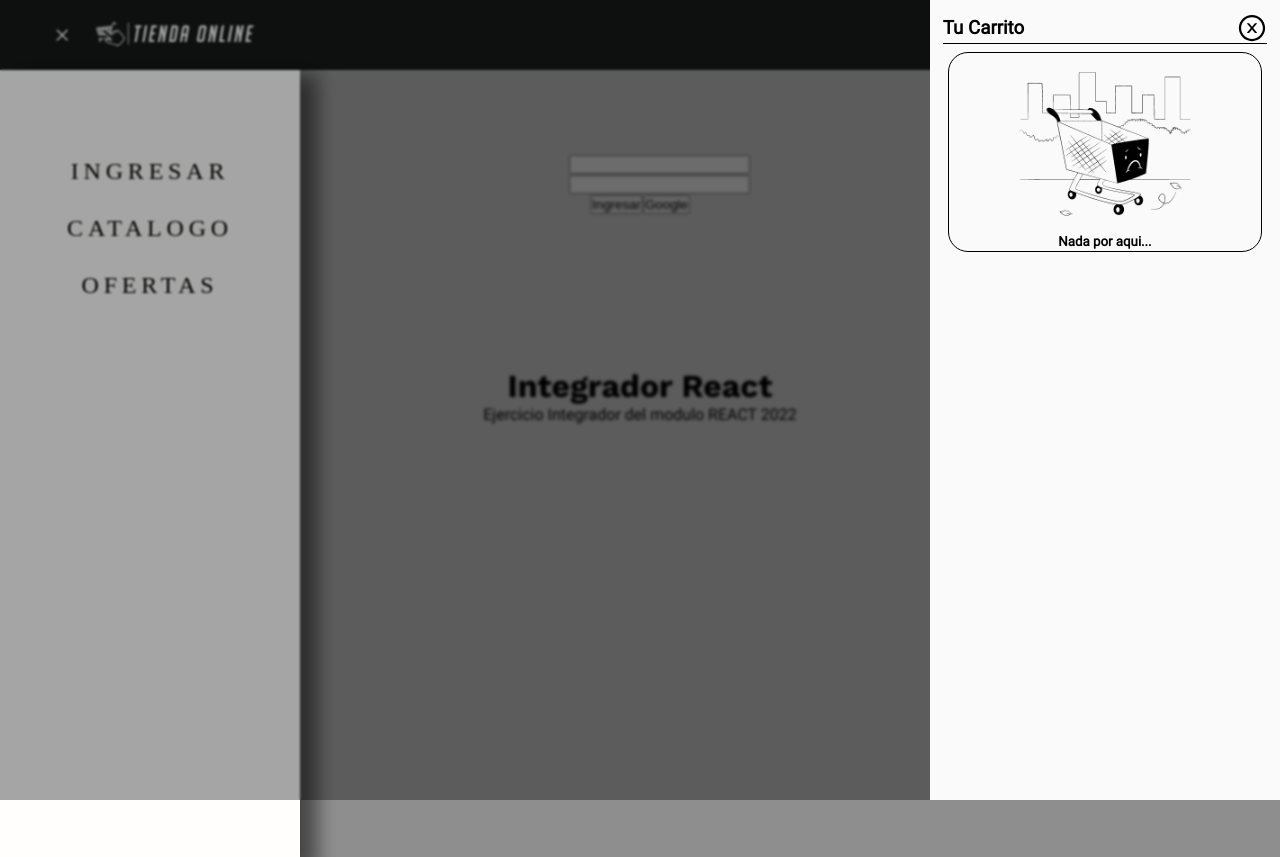
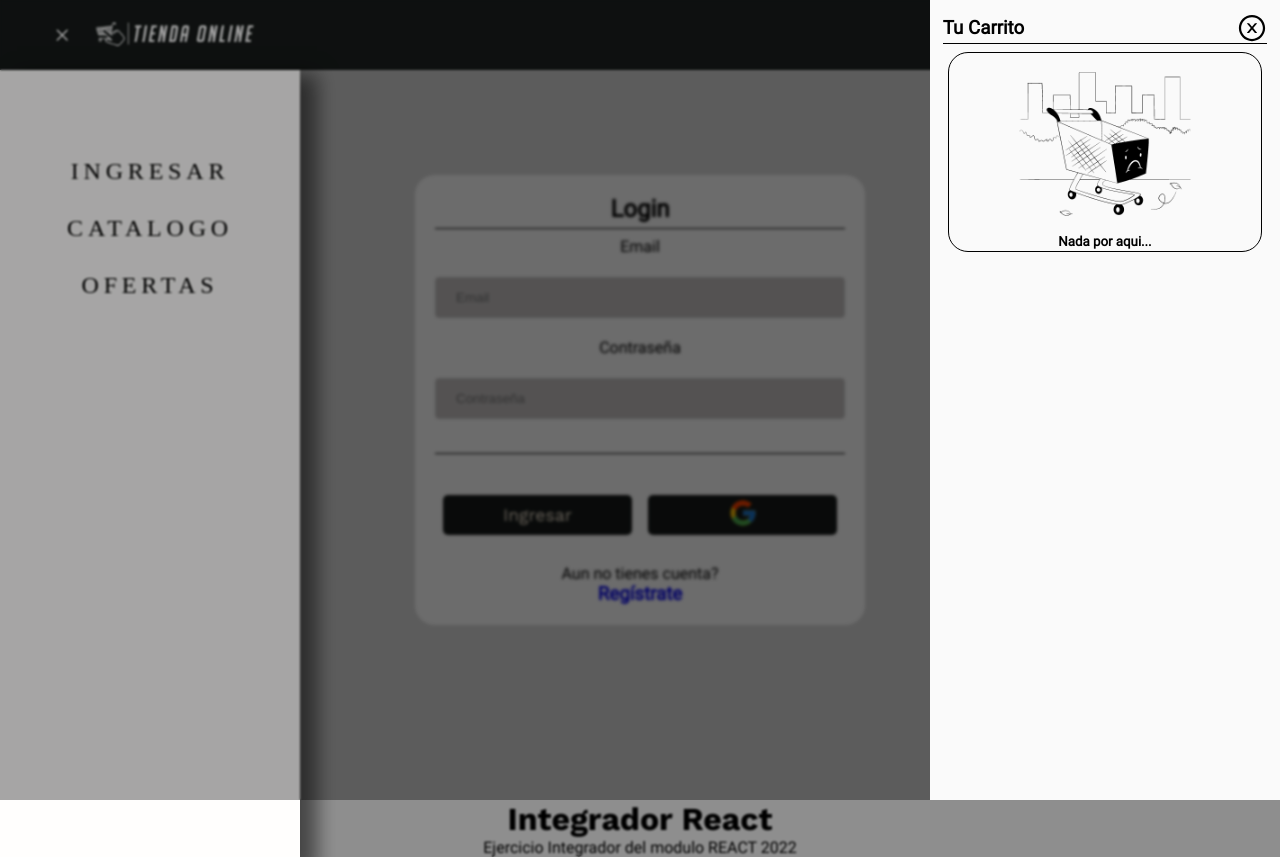
Before and after one commit to BernabeSuarez/integrador, a React (Create React App) app: page /login in a window 1280 px wide. Before the commit the page ends 800 px from the top, so only its background shows below. Built offline with nearby package versions, Linux system fonts and the light colour scheme.

Commit message:
firebase Login & Register settings

```diff
--- a/src/App.jsx
+++ b/src/App.jsx
@@ -13,6 +13,7 @@ import { BrowserRouter, Routes, Route } from "react-router-dom";
 import Home from "./pages/Home";
 import Login from "./pages/Login";
 import Catalogo from "./pages/Catalogo";
+import Register from "./pages/Register";
 const App = () => {
   const openProduct = useOpenProduct();
   const compra = useCompra();
@@ -28,6 +29,7 @@ const App = () => {
           <Route index element={<Hero />} />
           <Route path="home" element={<Home />} />
           <Route path="login" element={<Login />} />
+          <Route path="register" element={<Register />} />
           <Route path="catalogo" element={<Catalogo {...openProduct} />} />
         </Routes>
         {/* <Banner>
--- a/src/firebase/firebaseConfig.js
+++ b/src/firebase/firebaseConfig.js
@@ -1,5 +1,5 @@
 import { initializeApp } from "firebase/app";
-import { GoogleAuthProvider, getAuth, signInWithPopup, } from "firebase/auth";
+import { GoogleAuthProvider, getAuth, signInWithPopup, createUserWithEmailAndPassword } from "firebase/auth";
 
 
 
--- a/src/pages/Login.jsx
+++ b/src/pages/Login.jsx
@@ -1,26 +1,113 @@
-import React from "react";
+import React, { useState } from "react";
 import styled from "styled-components";
+import { auth, LoginWhitGoogle } from "../firebase/firebaseConfig";
+import { signInWithEmailAndPassword } from "firebase/auth";
+import Button from "../components/button/Button";
+import { FcGoogle } from "react-icons/fc";
+import { Link } from "react-router-dom";
 
-import { LoginWhitGoogle } from "../firebase/firebaseConfig";
+export const LoginContainer = styled.div`
+  width: 100%;
+  height: 100vh;
+  display: flex;
+  justify-content: center;
+  align-items: center;
+`;
+
+export const FormContainer = styled.div`
+  width: 450px;
+  height: 450px;
+  margin: auto;
+  padding: 20px;
+  display: flex;
+  flex-direction: column;
+  justify-content: space-evenly;
+  align-items: center;
+  border-radius: 20px;
+  background-color: white;
+`;
+
+export const Input = styled.input`
+  width: 100%;
+  padding: 12px 20px;
+  margin: 5% 0;
+  display: inline-block;
+  border: 1px solid #ccc;
+  background-color: #c7c3c3;
+  border-radius: 4px;
+  box-sizing: border-box;
+`;
+
+const GoogleButton = styled(Button)`
+  display: flex;
+  justify-content: space-between;
+`;
+const GoogleIcon = styled(FcGoogle)`
+  width: 30px;
+  height: 30px;
+`;
+export const ButtonContainer = styled.div`
+  width: 100%;
+  margin: 5% 0;
+  display: flex;
+  flex-direction: row;
+`;
+export const Divider = styled.div`
+  display: inline-block;
+  border-bottom: 1px solid #080808;
+  margin-bottom: 2%;
+  width: 100%;
+  height: 15px;
+`;
 
 const Login = () => {
+  const [email, setEmail] = useState("");
+  const [password, setPassword] = useState("");
+  const Login = async () => {
+    try {
+      const user = await signInWithEmailAndPassword(auth, email, password);
+      console.log(user);
+    } catch (error) {
+      console.log(error.message);
+    }
+  };
+
   return (
-    <div
-      style={{
-        display: "flex",
-        justifyContent: "center",
-        alignItems: "center",
-      }}
-    >
-      <div style={{ width: "450px", margin: "auto", padding: "12%" }}>
+    <LoginContainer>
+      <FormContainer>
+        <h2>Login</h2>
+        <Divider />
         <form action="">
-          <input type="text" />
-          <input type="text" />
-          <input type="button" value="Ingresar" />
-          <input type="button" value="Google" onClick={LoginWhitGoogle} />
+          <label>
+            Email
+            <Input
+              type="text"
+              placeholder="Email"
+              onChange={(event) => setEmail(event.target.value)}
+            />
+          </label>
+          <label>
+            Contraseña
+            <Input
+              type="text"
+              placeholder="Contraseña"
+              onChange={(event) => setPassword(event.target.value)}
+            />
+          </label>
+          <Divider />
+          <ButtonContainer>
+            <Button onClick={Login}>Ingresar</Button>
+            <GoogleButton onClick={LoginWhitGoogle}>
+              <GoogleIcon />
+            </GoogleButton>
+          </ButtonContainer>
         </form>
-      </div>
-    </div>
+        <p>Aun no tienes cuenta?</p>
+        <Link to="/register">
+          <h3>Regístrate</h3>
+        </Link>
+      </FormContainer>
+    </LoginContainer>
   );
 };
 
--- /dev/null
+++ b/src/pages/Register.jsx
@@ -0,0 +1,57 @@
+import React, { useState } from "react";
+import { LoginContainer, FormContainer, Divider, Input } from "./Login";
+import Button from "../components/button/Button";
+import { Link } from "react-router-dom";
+import { auth } from "../firebase/firebaseConfig";
+import { createUserWithEmailAndPassword } from "firebase/auth";
+
+const Register = () => {
+  const [email, setEmail] = useState("");
+  const [password, setPassword] = useState("");
+  const register = async () => {
+    try {
+      const user = await createUserWithEmailAndPassword(auth, email, password);
+      console.log(user);
+    } catch (error) {
+      console.log(error.message);
+    }
+  };
+
+  return (
+    <LoginContainer>
+      <FormContainer>
+        <h2>Registrarse</h2>
+        <Divider />
+        <form action="">
+          <label>
+            Email
+            <Input
+              type="text"
+              id="email"
+              placeholder="Email"
+              onChange={(event) => setEmail(event.target.value)}
+            />
+          </label>
+          <label>
+            Contraseña
+            <Input
+              type="text"
+              id="password"
+              placeholder="Contraseña"
+              onChange={(event) => setPassword(event.target.value)}
+            />
+          </label>
+          <Divider />
+
+          <Button onClick={register}>Registrarse</Button>
+        </form>
+        <p>Ya tenes cuenta?</p>
+        <Link to="/login">
+          <h3>Ingresar</h3>
+        </Link>
+      </FormContainer>
+    </LoginContainer>
+  );
+};
+
+export default Register;
```
